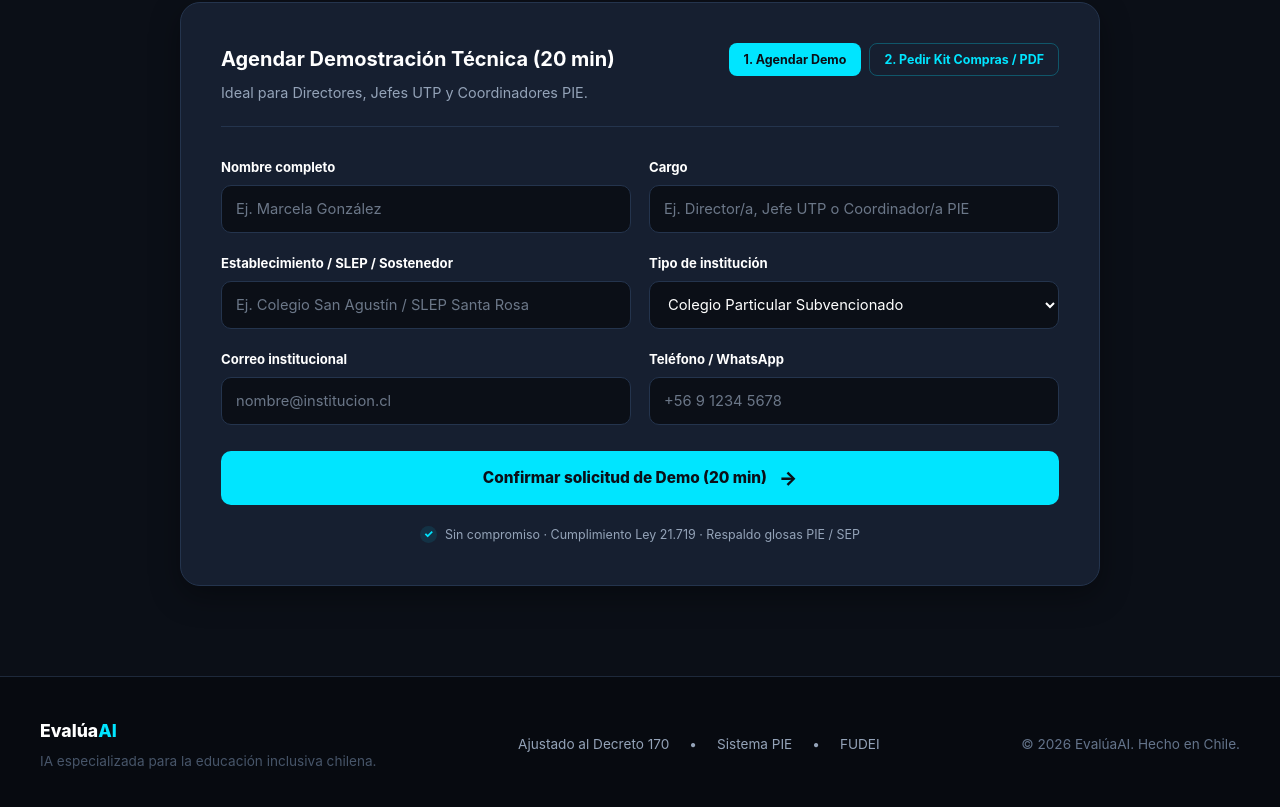
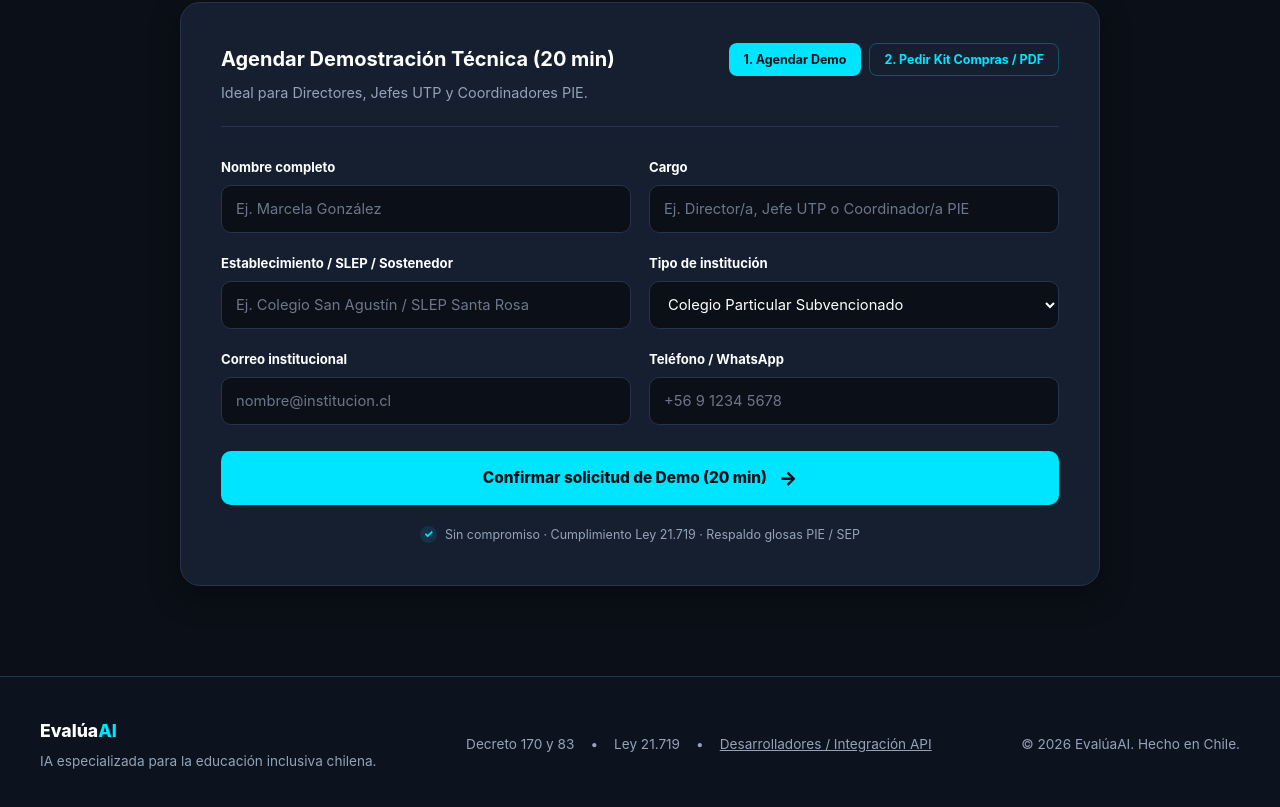
Before and after one commit to Milshakings/evaluaai-landing, a Next.js app: page / in a window 1280 px wide. Shown: the part 5678-6485 px from the top of the page. Built offline with nearby package versions, Linux system fonts and the light colour scheme.

Commit message:
Update Footer.js

```diff
--- a/components/Footer.js
+++ b/components/Footer.js
@@ -1,10 +1,10 @@
 export default function Footer() {
   return (
     <footer style={{
-      borderTop: '1px solid #1e293b',
-      backgroundColor: '#070a10',
+      borderTop: '1px solid var(--border-color)',
+      backgroundColor: 'var(--bg-elevated)',
       padding: '40px 20px',
-      color: '#64748b',
+      color: 'var(--text-muted)',
       fontSize: '0.85rem'
     }}>
       <div style={{
@@ -17,20 +17,22 @@ export default function Footer() {
         gap: '20px'
       }}>
         <div>
-          <span style={{ color: '#ffffff', fontWeight: '800', fontSize: '1.1rem' }}>
-            Evalúa<span style={{ color: '#00e5ff' }}>AI</span>
+          <span style={{ color: 'var(--text-main)', fontWeight: '800', fontSize: '1.1rem' }}>
+            Evalúa<span style={{ color: 'var(--brand-cyan)' }}>AI</span>
           </span>
-          <p style={{ marginTop: '6px', color: '#475569' }}>
+          <p style={{ marginTop: '6px' }}>
             IA especializada para la educación inclusiva chilena.
           </p>
         </div>
 
-        <div style={{ display: 'flex', gap: '20px', flexWrap: 'wrap', color: '#94a3b8' }}>
-          <span>Ajustado al Decreto 170</span>
+        <div style={{ display: 'flex', gap: '16px', flexWrap: 'wrap', alignItems: 'center' }}>
+          <span>Decreto 170 y 83</span>
           <span>•</span>
-          <span>Sistema PIE</span>
+          <span>Ley 21.719</span>
           <span>•</span>
-          <span>FUDEI</span>
+          <a href="#demo" style={{ textDecoration: 'underline' }}>
+            Desarrolladores / Integración API
+          </a>
         </div>
 
         <div>
```
